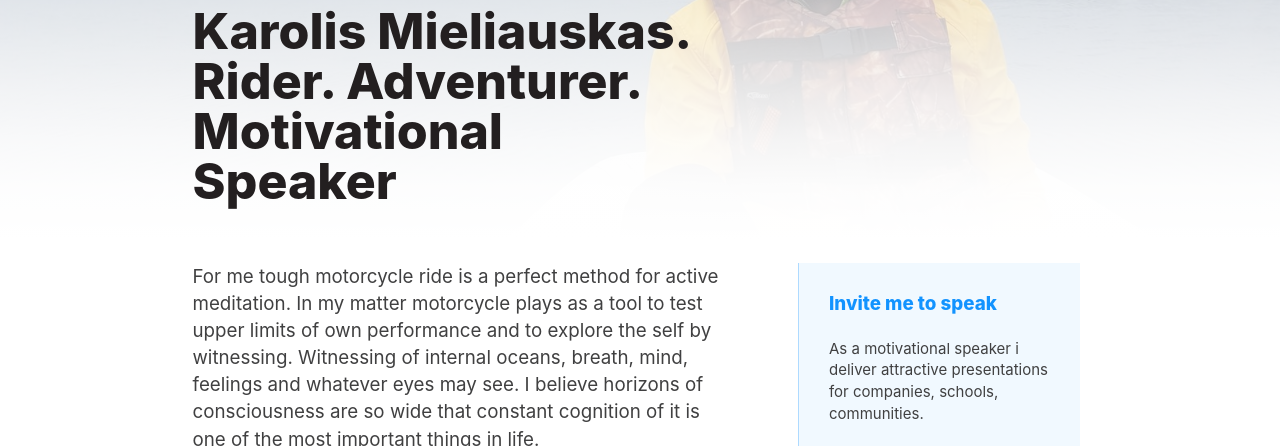
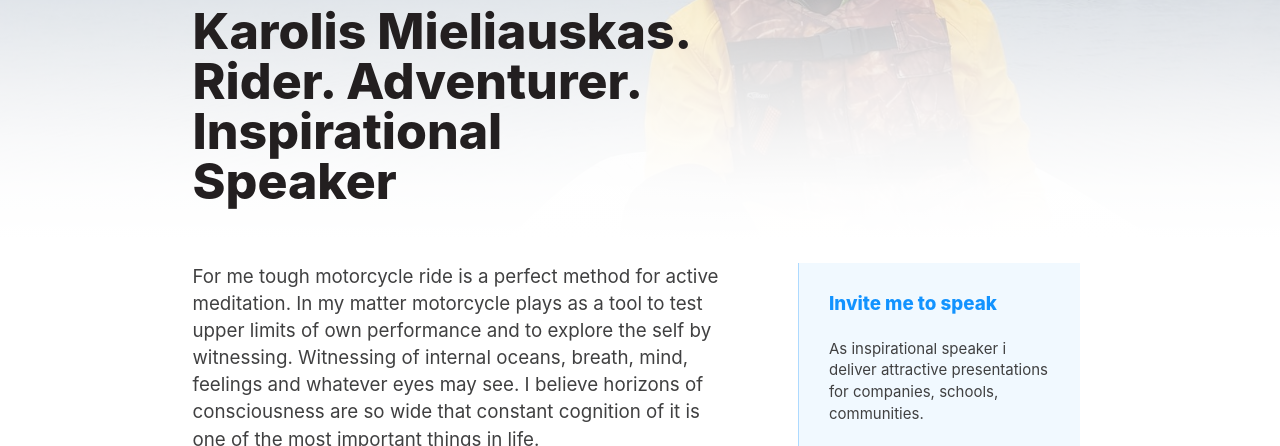
Before and after one commit to karolismieliauskas/thecoldestride.com, a Jekyll site: the page built from pages/about.html, in a window 1280 px wide and 900 px high. Shown: the part 408-854 px from the top of the window. Built offline with Jekyll 4.4.1, drawn with Linux system fonts in a browser that asks for light colours.

Commit message:
Update about.yml

```diff
--- a/_data/about.yml
+++ b/_data/about.yml
@@ -1,5 +1,5 @@
 hero:
-  title: Karolis Mieliauskas. Rider. Adventurer. Motivational Speaker
+  title: Karolis Mieliauskas. Rider. Adventurer. Inspirational Speaker
 body: |
     For me tough motorcycle ride is a perfect method for active meditation. In my matter motorcycle plays as a tool to test upper limits of own performance and to explore the self by witnessing. Witnessing of internal oceans, breath, mind, feelings and whatever eyes may see. I believe horizons of consciousness are so wide that constant cognition of it is one of the most important things in life.
 
@@ -21,7 +21,7 @@ body: |
 banner:
   title: Invite me to speak
   body: |
-    As a motivational speaker i deliver attractive presentations for companies, schools, communities.
+    As inspirational speaker i deliver attractive presentations for companies, schools, communities.
 
     I speak about goal setting, motivation, risk taking and fear of fail, team work, dealing with change, and achieving what was set out to achieve, no matter what are the obstacles.
 
```
